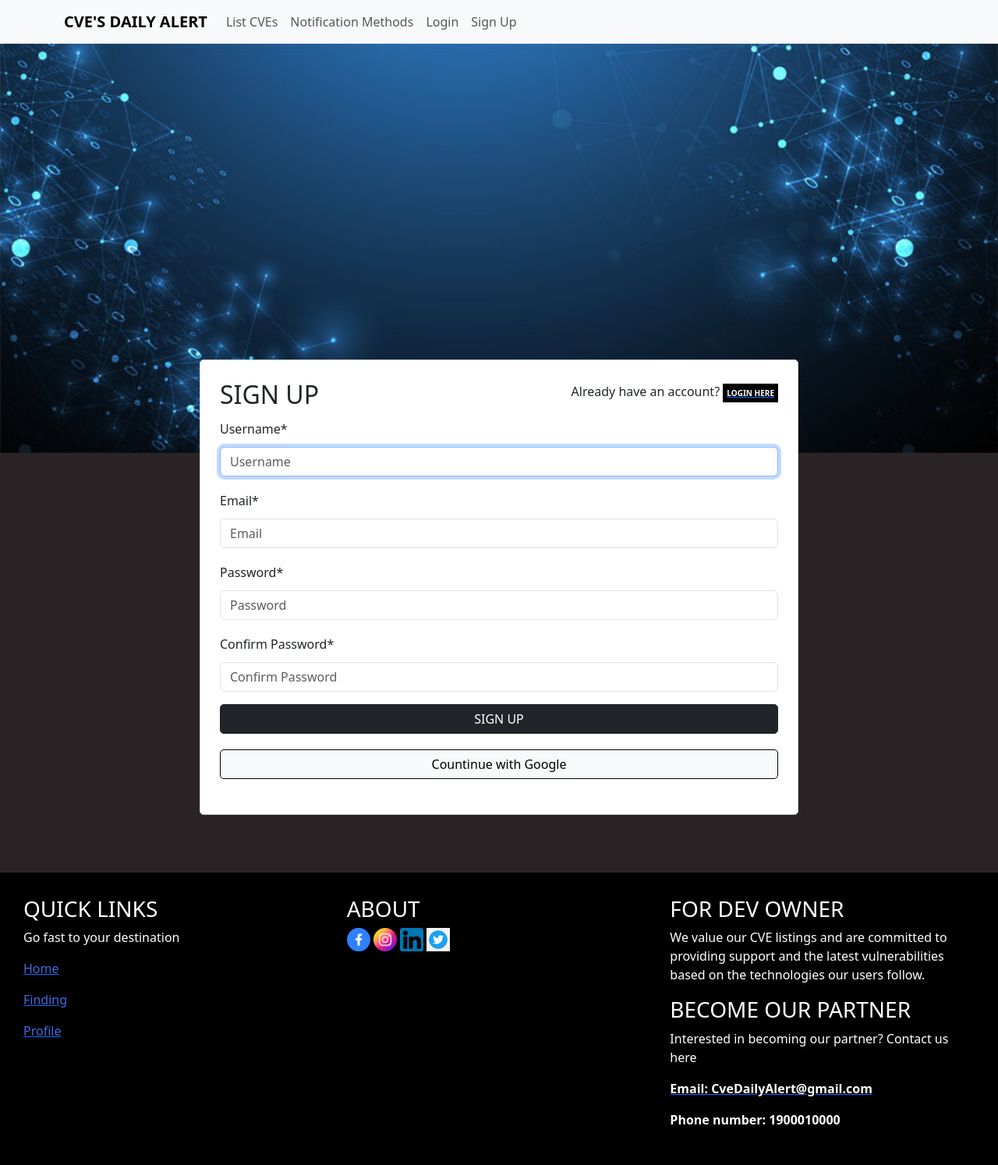
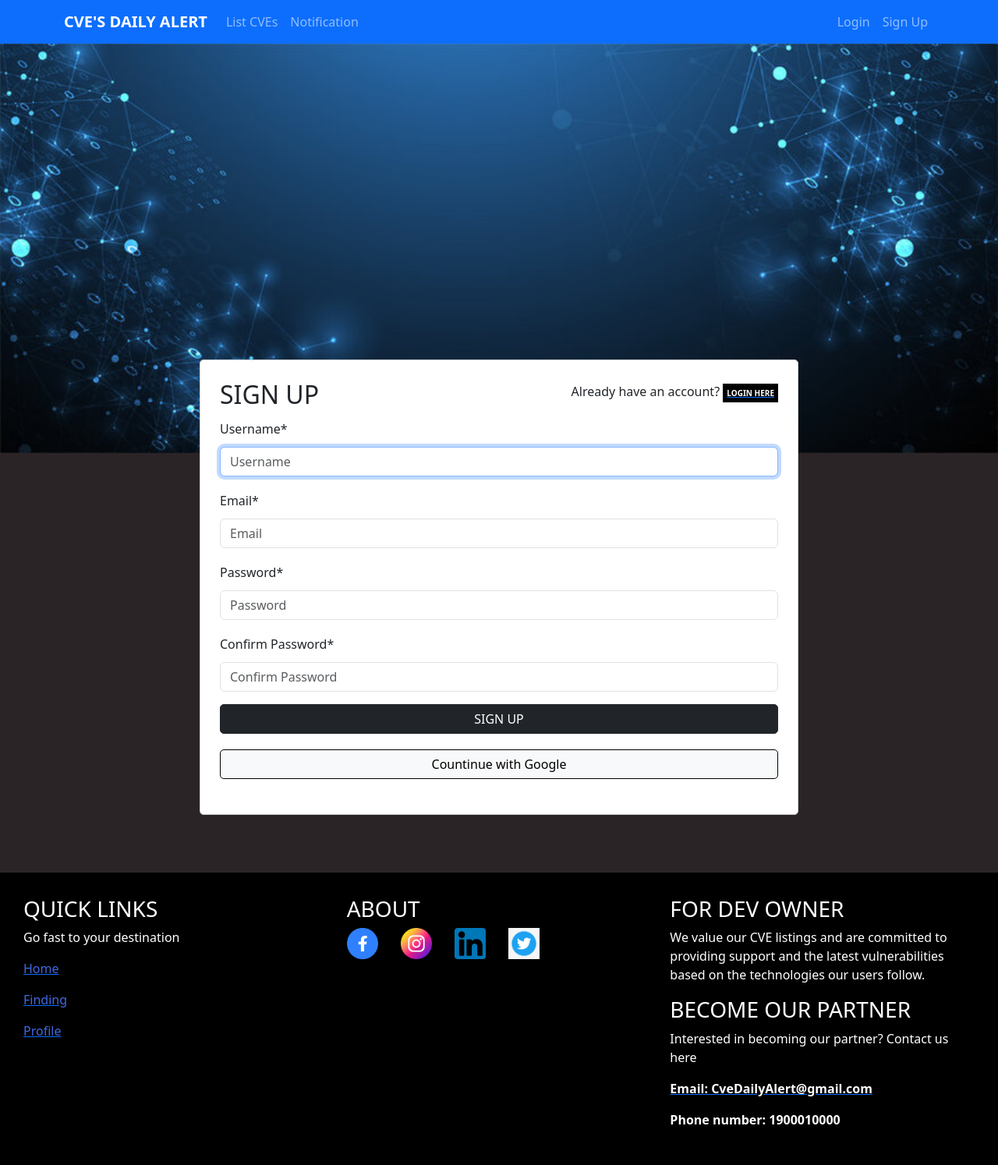
Before and after one commit to Binhchuoiz/CapstoneProject, a Django app: page /account/sign-up/ in a window 1280 px wide. Shown: the whole page at 78% size. Run offline with Django 4.2, Linux system fonts and the light colour scheme; some libraries are stand-ins or nearby versions.

Commit message:
FE: Fix navbar and footer

```diff
--- a/CVEAlert/templates/navbar.html
+++ b/CVEAlert/templates/navbar.html
@@ -22,9 +22,9 @@
 
     {#Cần chỉnh CSS#}
     <style>
-        .icon-social > a > img {
-            height: 30px;
-            width: 30px;
+        .icon-social > div > div > a > img {
+            height: 40px;
+            width: 40px;
         }
 
         body {
@@ -40,7 +40,7 @@
 {#  Thêm logic django  #}
 <body>
 {#  Chỉnh lại style  #}
-<nav class="navbar navbar-expand-lg navbar-light bg-light">
+<nav class="navbar navbar-expand-lg navbar-dark bg-primary">
     <div class="container">
         <a class="navbar-brand" href="/"><b>CVE'S DAILY ALERT</b></a>
         <button class="navbar-toggler" type="button" data-toggle="collapse" data-target="#navbarNav"
@@ -50,19 +50,28 @@
         <div class="collapse navbar-collapse" id="navbarNav">
             <ul class="navbar-nav">
                 <li class="nav-item">
-                    <a class="nav-link" href="{% url 'app:list_cves' page=1 %}">List CVEs</a>
+                    <a class="nav-link" href="{% url 'app:list_cves' page=1 %}"><i class="fa-solid fa-list"></i> List CVEs</a>
                 </li>
                 <li class="nav-item">
-                    <a class="nav-link" href="#C2">Notification Methods</a>
+                    <a class="nav-link" href="#section2"><i class="fa-solid fa-bell"></i> Notification</a>
                 </li>
-
-
-                <li class="nav-item">
-                    <a class="nav-link" href="{% url 'accounts:login' %}">Login</a>
+            </ul>
+            <ul class="navbar-nav flex-row flex-wrap ms-md-auto">
+                {% if user.is_authenticated %}
+                    <li content="nav-item" style="float: right">
+                        <a class="nav-link" href="{% url 'accounts:profile' %}"><b><i class="fa-solid fa-user"></i> Profile: {{ user.username }}</b></a>
                     </li>
                     <li class="nav-item">
-                    <a class="nav-link" href="{% url 'accounts:sign_up' %}">Sign Up</a>
+                        <a class="nav-link" style="right: -40px;" href="{% url 'accounts:logout' %}"><i class="fa-solid fa-right-from-bracket"></i> Logout</a>
                     </li>
+                {% else %}
+                    <li class="nav-item">
+                        <a class="nav-link" href="{% url 'accounts:login' %}"><i class="fa-solid fa-right-to-bracket"></i> Login</a>
+                    </li>
+                    <li class="nav-item">
+                        <a class="nav-link" href="{% url 'accounts:sign_up' %}"><i class="fa-solid fa-user-plus"></i> Sign Up</a>
+                    </li>
+                {% endif %}
             </ul>
         </div>
     </div>
@@ -82,16 +91,29 @@
             <a href="{% url 'app:list_cves' page=1 %}"><p style="color: royalblue">Finding</p></a>
             <a href="#"><p style="color: royalblue">Profile</p></a>
         </div>
-        <div class="col icon-social">
+        <div class="col icon-social" style="width: 80%">
             <h3>ABOUT</h3>
-            <a href="https://www.facebook.com/profile.php?id=100088244351596"><img alt="icon-facebook"
-                                                                                   src="/media/icon-fb.png"/></a>
-            <a href="https://www.instagram.com/daily_cve_alert?fbclid=IwAR1QpxhZaR_wnf5HqTA2mB_v1WpHZPNdA5HtfX1aNbYDmdnYoBxOcI0W-5I"><img
-                    alt="icon-instagram" src="/media/icon-instagram.png"/></a>
-            <a href="https://www.linkedin.com/in/cve-alert-b700302b2/?fbclid=IwAR3H40amSM3V8WjmfHPOdMOso3yIcrqShPfhPIIIIxHakuGTUyVXNIV31Cc"><img
-                    alt="icon-linkedin" src="/media/icon-linkedin.png"/></a>
+            <div class="row">
+                <div class="col-2">
+                    <a href="https://www.facebook.com/profile.php?id=100088244351596">
+                        <img alt="icon-facebook" src="/media/icon-fb.png"/>
+                    </a>
+                </div>
+                <div class="col-2">
+                    <a href="https://www.instagram.com/daily_cve_alert?fbclid=IwAR1QpxhZaR_wnf5HqTA2mB_v1WpHZPNdA5HtfX1aNbYDmdnYoBxOcI0W-5I">
+                        <img alt="icon-instagram" src="/media/icon-instagram.png"/>
+                    </a>
+                </div>
+                <div class="col-2">
+                    <a href="https://www.linkedin.com/in/cve-alert-b700302b2/?fbclid=IwAR3H40amSM3V8WjmfHPOdMOso3yIcrqShPfhPIIIIxHakuGTUyVXNIV31Cc">
+                        <img alt="icon-linkedin" src="/media/icon-linkedin.png"/>
+                    </a>
+                </div>
+                <div class="col-2">
                     <a href="https://twitter.com/CveDailyAlert?fbclid=IwAR0Sq2jk2gQs_pO3M4T18g7YFnKPlriPPuZVn4Uo9sDSIGjGRtkIScP26HY"><img
                             alt="icon-twitter" src="/media/icon-twitter.png"/></a>
+                </div>
+            </div>
         </div>
         <div class="col">
             <h3>FOR DEV OWNER</h3>
```
Also changed, not shown: CVEAlert/CVEAlert/settings.py (+15 -15 lines). Lines whose indentation alone changed are shown as unchanged.
